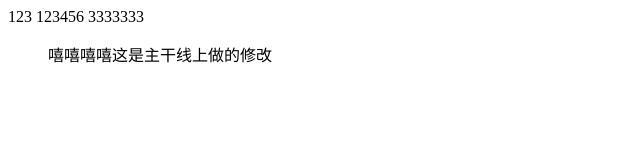
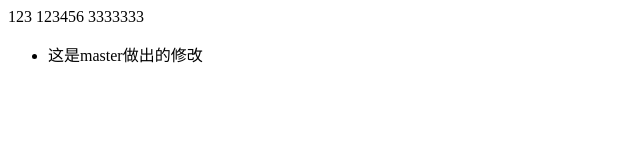
Before and after one commit to troy2312986570/git-demo, a plain HTML site: page index.html in a window 1280 px wide. Shown: the whole page, without its empty margins (0-640 px from the left). Drawn offline with Linux system fonts and the light colour scheme.

Commit message:
这是master上做出的更改

```diff
--- a/index.html
+++ b/index.html
@@ -11,8 +11,8 @@
     123456
     3333333
 
-    <ul id="ul">
-        嘻嘻嘻嘻这是主干线上做的修改
+    <ul>
+        <li>这是master做出的修改</li>
     </ul>
 </body>
 </html>
```
